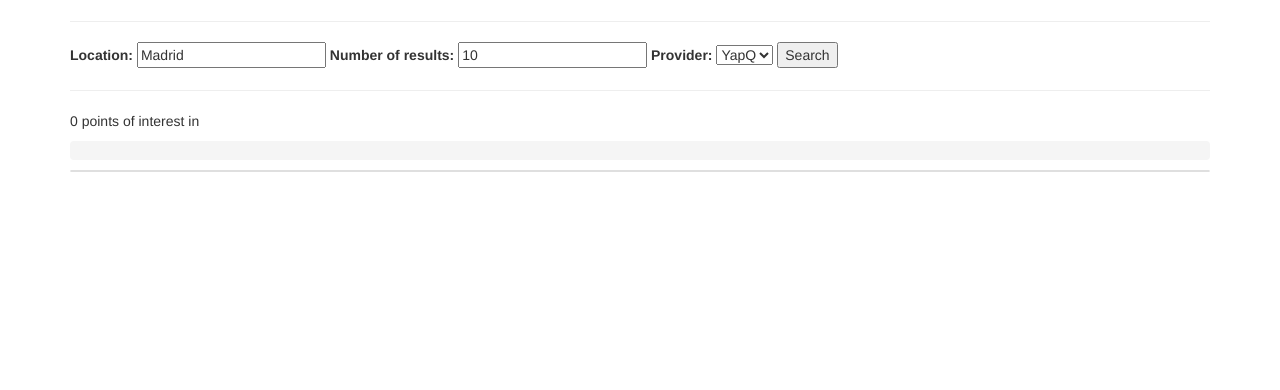
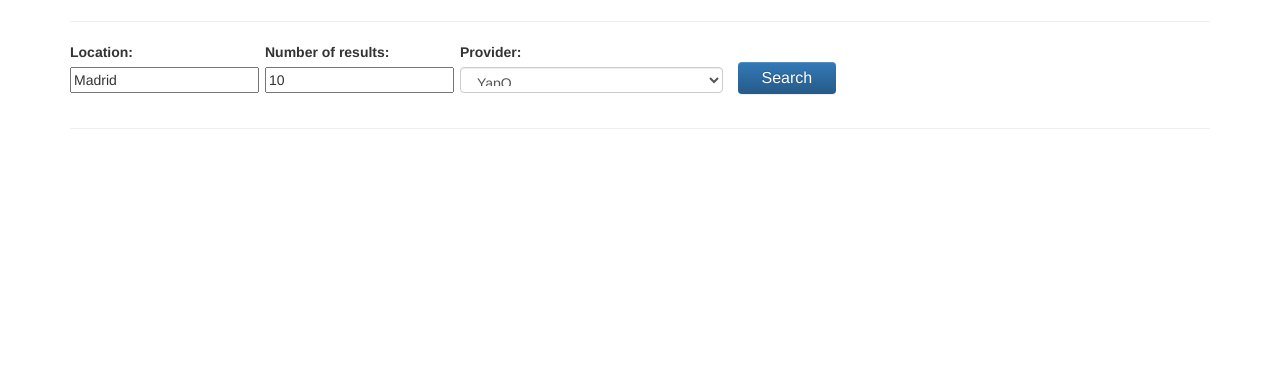
Before and after one commit to samheyman/travel-apis, a Django app: page /destinations/points-of-interest in a window 1280 px wide. Shown: the part 169-559 px from the top of the page. Run offline with Django 3.2, Linux system fonts and the light colour scheme; some libraries are stand-ins or nearby versions.

Commit message:
styling the destinations form

```diff
--- a/destinations/forms.py
+++ b/destinations/forms.py
@@ -3,5 +3,5 @@ from django import forms
 
 class LocationSearchForm(forms.Form):
     location = forms.CharField(label='Location', max_length=100, initial='Madrid')
-    number_of_results = forms.CharField(label='Number of results', max_length=3, initial=10)
-    provider = forms.ChoiceField(choices=[('yapq','YapQ'), ('avuxi', 'Avuxi')])
+    number_of_results = forms.CharField(label='Number of results', max_length=100, initial=10)
+    provider = forms.ChoiceField(choices=([('yapq','YapQ'), ('avuxi', 'Avuxi')]),widget=forms.Select(attrs={"class":"form-control form-control-sm", "style":"height:26px"}))
--- a/destinations/templates/destinations/points-of-interest.html
+++ b/destinations/templates/destinations/points-of-interest.html
@@ -28,33 +28,35 @@
 <h1>Points of Interest</h1>
 
     <hr>
+
     <form>
     {% csrf_token %}
+    <div class="row">
+      <div class="form-group col-md-2">
         <label for="{{ form.location.id_location }}">Location: </label>
         {{ form.location }}
+      </div>
+      <div class="form-group col-md-2">
         <label for="{{ form.number_of_results.id_number_of_results }}">Number of results: </label>
         {{ form.number_of_results }}
+      </div>
+      <div class="form-group col-md-3">
         <label for="{{ form.provider.id_provider }}">Provider: </label>
         {{ form.provider }}
-      <button type="submit" class="" style="position:relative;top:0;">Search</button>
+      </div>
+      <button type="submit" class="btn btn-primary" style="line-height:1;margin-top: 20px;">Search</button>
+    </div>
     </form>
+
     <hr>
+
+    <div class="row">
+      <div class="col-md-12">
           {% if result.points_of_interest %}
-    {% with points_of_interest=result.points_of_interest %}
-    <p>{{ points_of_interest|length }} points of interest in {{ location }}</p>
-    <pre>{{ points_of_interest }}</pre>
-    {% endwith %}
-    {% else %}
-    {% with points_of_interest=result.POIs %}
-    <p>{{ points_of_interest|length }} points of interest in {{ location }}</p>
-    <pre>{{ points_of_interest }}</pre>
-    {% endwith %}
-    {% endif %}
-
-
-
+          {% if result.points_of_interest|length > 0 %}
+          <p>{{ result.points_of_interest|length }} points of interest in {{ location }}</p>
+          <pre>{{ result.points_of_interest }}</pre>
           <table>
-      {% if result.points_of_interest %}
           {% for poi in result.points_of_interest %}
           <tr>
             <td><img src="{{ poi.main_image }}" alt="{{ poi.title}}"/></td>
@@ -67,7 +69,13 @@
             </td>
           </tr>
           {% endfor %}
+          </table>
+          {% endif %}
         {% else %}
+          {% if result.POIs|length > 0 %}
+            <p>{{ result.POIs|length }} points of interest in {{ location }}</p>
+            <pre>{{ result.POIs }}</pre>
+            <table>
             {% for poi in result.POIs %}
             <tr>
               <td>{{ poi.name}}
@@ -77,7 +85,11 @@
               </td>
             </tr>
             {% endfor %}
+            </table>
           {% endif %}
-    </table>
+        {% endif %}
+      </div>
+    </div>
+
 
     {% endblock %}
```
Lines whose indentation alone changed are shown as unchanged.
